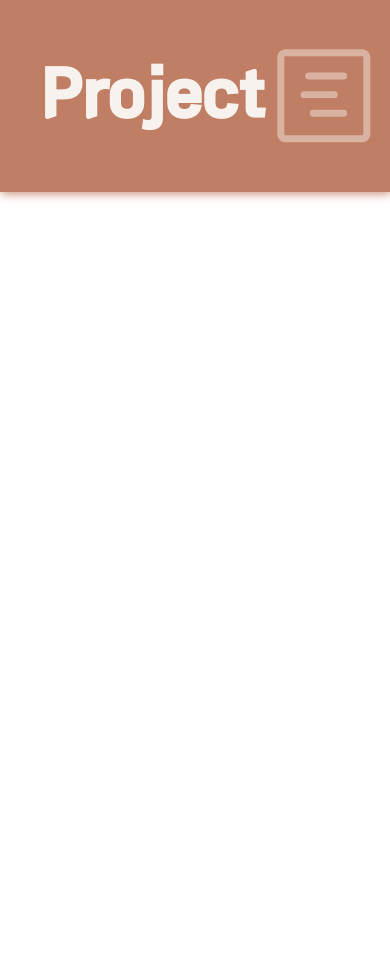
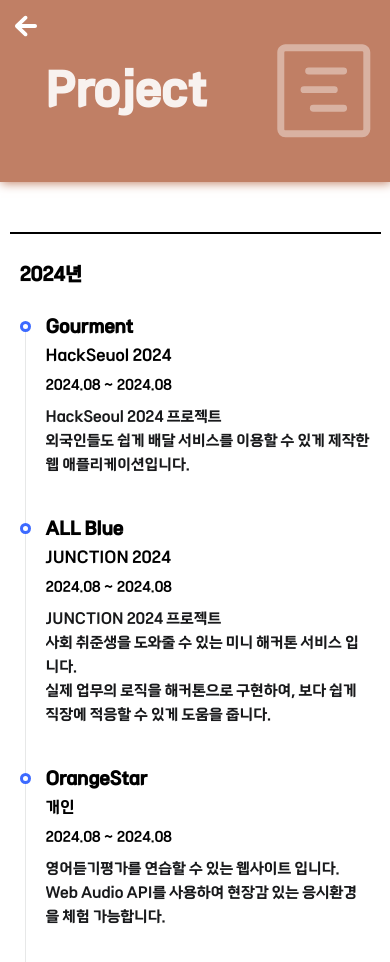
Before and after one commit to wolpis/portfolio, a React (Vite) app: page /project in a window 390 px wide. Shown: the top 962 px of the page. Before the commit the page ends 844 px from the top, so only its background shows below. Built offline with nearby package versions, Linux system fonts and the light colour scheme.

Commit message:
update(project) : 프로젝트 페이지 제작 완료

```diff
--- a/package.json
+++ b/package.json
@@ -11,6 +11,7 @@
   },
   "dependencies": {
     "axios": "^1.7.7",
+    "gsap": "^3.12.5",
     "react": "^18.3.1",
     "react-cookie": "^7.2.1",
     "react-device-detect": "^2.2.3",
--- a/src/pages/list/components.tsx
+++ b/src/pages/list/components.tsx
@@ -9,6 +9,7 @@ import { AiFillPicture } from "react-icons/ai";
 import { SiEducative } from "react-icons/si";
 import { FaAward } from "react-icons/fa6";
 import { FaAddressCard } from "react-icons/fa";
+import { useNavigate } from "react-router-dom";
 
 const ListData = [
     {
@@ -44,7 +45,9 @@ const ListData = [
     }
 ]
 
+
 export const ListComponent = () => {
+    const navi = useNavigate();
     return (
         <div className={styles.container}>
             <Swiper
@@ -65,7 +68,7 @@ export const ListComponent = () => {
             >
                 {
                     ListData.map((item, i) => (
-                        <SwiperSlide key={i} className={styles.swiperSlide} style={{ backgroundColor: item.color[0] }}>
+                        <SwiperSlide key={i} className={styles.swiperSlide} style={{ backgroundColor: item.color[0] }} onClick={() => navi(`/${item.title[0].toLocaleLowerCase()}`)}>
                             <div className={styles.inner}>
                                 <div style={{ position: "absolute" }}>
                                     <span className={styles.sub_text} style={{ backgroundColor: item.color[1] }}>{item.title[1]}</span>
@@ -84,11 +87,12 @@ export const ListComponent = () => {
 };
 
 export const MobileListComponent = () => {
+    const navi = useNavigate();
     return (
         <div style={{ display: "flex", flexDirection: "column", padding: "10px", alignItems: "" }}>
             {
                 ListData.map((item, i) => (
-                    <div key={i} style={{ backgroundColor: item.color[0], color: "white", padding: "10px", display: "flex", alignItems: "center", borderRadius: "0.5em", marginBottom: "10px" }}>
+                    <div onClick={() => navi(`/${item.title[0].toLocaleLowerCase()}`)} key={i} style={{ backgroundColor: item.color[0], color: "white", padding: "10px", display: "flex", alignItems: "center", borderRadius: "0.5em", marginBottom: "10px" }}>
                         <div style={{ marginRight: "auto" }}>
                             <span>{item.title[1]}</span>
                             <h1>{item.title[0]}</h1>
--- a/src/pages/project/components.tsx
+++ b/src/pages/project/components.tsx
@@ -1,15 +1,111 @@
+import { useState } from "react";
 import style from "./style.module.css"
 import { GoProjectRoadmap } from "react-icons/go";
+import { IoMdArrowRoundBack } from "react-icons/io";
+import { useNavigate } from "react-router-dom";
+
+// Dummy Data
+const DummyData = [
+    {
+        "year": 2024,
+        "activities": [
+            {
+                title: "HackSeuol 2024",
+                sub_text: "Gourment",
+                start_date: "2024.08",
+                end_date: "2024.08",
+                text: "HackSeoul 2024 프로젝트\n외국인들도 쉽게 배달 서비스를 이용할 수 있게 제작한 웹 애플리케이션입니다."
+            },
+            {
+                title: "JUNCTION 2024",
+                sub_text: "ALL Blue",
+                start_date: "2024.08",
+                end_date: "2024.08",
+                text: "JUNCTION 2024 프로젝트\n사회 취준생을 도와줄 수 있는 미니 해커톤 서비스 입니다.\n실제 업무의 로직을 해커톤으로 구현하여, 보다 쉽게 직장에 적응할 수 있게 도움을 줍니다."
+            },
+            {
+                title: "개인",
+                sub_text: "OrangeStar",
+                start_date: "2024.08",
+                end_date: "2024.08",
+                text: "영어듣기평가를 연습할 수 있는 웹사이트 입니다.\nWeb Audio API를 사용하여 현장감 있는 응시환경을 체험 가능합니다."
+            },
+        ]
+    }
+]
+
+type ActivitiesType = {
+    title: string,
+    sub_text: string,
+    start_date: string,
+    end_date: string,
+    text: string
+}
+type DummyDataType = {
+    year: number,
+    activities: ActivitiesType[]
+}
+// Dummy Data
 
 export const Banner = () => {
+    const navi = useNavigate();
     return (
-        <div className={style.banner}>
-            <div style={{ position: "absolute" }}>
-                <h1>Project</h1>
+        <div>
+            <div className={style.back} onClick={() => navi("/list")}>
+                <IoMdArrowRoundBack />
             </div>
-            <div className={style.icon} style={{ marginLeft: "auto" }}>
-                <GoProjectRoadmap />
+            <div className={style.banner}>
+                <div style={{ position: "absolute" }}>
+                    <h1>Project</h1>
+                    {/* <p>다양한 활동에서 제작한 프로젝트들 입니다.</p> */}
+                </div>
+                <div className={style.icon} style={{ marginLeft: "auto" }}>
+                    <GoProjectRoadmap />
+                </div>
             </div>
+
         </div>
     )
 }
+
+export const MainContainer = () => {
+    const year = [2022, 2023, 2024]
+    const [cursor, Setcursor] = useState(0);
+
+    return (
+        <div className={style.main_container}>
+            {
+                DummyData.map((item, i) => {
+                    return (
+                        <ListComponent data={item} />
+                    )
+                })
+            }
+        </div>
+    )
+}
+
+const ListComponent = ({ data }: { data: DummyDataType }) => {
+    return (
+        <div className={String(data.year)} style={{ marginTop: "20px", display: "flex", flexDirection: "column" }}>
+            <h3>{data.year}년</h3>
+            {
+                data.activities.map((item, i) => {
+                    return (
+                        <ol style={i === 0 ? { marginTop: "30px" } : {}}>
+                            <li>
+                                <div className={style.title}>{item.title}</div>
+                                <div className={style.sub_text}><span style={{ wordBreak: "break-word" }}>{item.sub_text}</span></div>
+                                <div className={style.date}>{item.start_date} ~ {item.end_date}</div>
+                                <div className={style.text_wrap}>
+                                    <p className={style.text}>{item.text.split("\n").map(line => { return (<>{line}<br /></>) })}</p>
+                                </div>
+                            </li>
+                        </ol>
+                    )
+                })
+            }
+        </div>
+    )
+
+}
--- a/src/pages/project/page.tsx
+++ b/src/pages/project/page.tsx
@@ -1,9 +1,20 @@
-import { Banner } from "./components";
+import { useLocation } from "react-router-dom";
+import { Banner, MainContainer } from "./components";
+import { useEffect } from "react";
+import gsap from "gsap";
 
 const ProjectPage = () => {
+    let local = useLocation();
+    useEffect(() => {
+        gsap.fromTo(".project", { opacity: 0, y: -200 }, { opacity: 1, y: 0 })
+    }, [local])
     return (
-        <div>
+        <div className="project">
             <Banner />
+            <div style={{ display: "flex", justifyContent: "center" }}>
+                <MainContainer />
+            </div>
+
         </div>
     )
 }
--- a/src/pages/project/style.module.css
+++ b/src/pages/project/style.module.css
@@ -1,3 +1,12 @@
+.back {
+    position: absolute;
+    font-size: 2em;
+    z-index: 9999;
+    padding: 10px;
+    color: white;
+    cursor: pointer;
+}
+
 .banner {
     background-color: #C07F65;
     position: relative;
@@ -7,14 +16,23 @@
     align-items: center;
     display: flex;
     box-shadow: 1px 1px 10px #C07F65;
+    z-index: 1;
 }
 
 .banner>div>h1 {
     white-space: pre-wrap;
     line-height: 1.3em;
-    font-size: calc(3em + 4vw);
-    padding-left: 30px;
+    font-size: calc(2em + 3.5vw);
+    padding-left: 35px;
     opacity: 0.9;
+}
+
+.banner>div>p {
+    white-space: pre-wrap;
+    line-height: 1.3em;
+    font-size: calc(0.9em + 1vw);
+    padding-left: 20px;
+    margin-top: 5px;
 }
 
 .banner>.icon {
@@ -22,6 +40,150 @@
     opacity: 0.4;
     display: flex;
     align-items: center;
-    margin-top: 30px;
-    margin-bottom: 30px;
+    margin-top: 25px;
+    margin-bottom: 25px;
 }
+
+.main_container {
+    display: flex;
+    flex-direction: column;
+    margin-top: 50px;
+    border-top: 2px solid black;
+    width: 90vw;
+    max-width: 900px;
+    padding: 10px;
+}
+
+
+.tag {
+    padding: 5px;
+    margin-left: 5px;
+    margin-right: 5px;
+    border-radius: 1.2em;
+    padding-left: 15px;
+    padding-right: 15px;
+
+    display: flex;
+    align-items: center;
+    justify-content: center;
+}
+
+.main_container>div>ol {
+    list-style: none;
+    word-wrap: break-word;
+
+}
+
+.main_container>div>ol>li {
+    display: grid;
+    grid-template-columns: 34% 66%;
+    padding-left: 40px;
+    position: relative;
+    padding-bottom: 40px;
+}
+
+.main_container>div>ol>li::before {
+    background-color: #fff;
+    border-radius: 100px;
+    box-shadow: inset 0 0 0 3px #3d6aff;
+    content: "";
+    height: 11px;
+    left: 10px;
+    position: absolute;
+    top: 6px;
+    width: 11px;
+    z-index: 5;
+}
+
+.main_container>div>ol>li::after {
+    border-left: 1px solid rgba(24, 25, 27, .1);
+    content: "";
+    height: 100%;
+    left: 15px;
+    position: absolute;
+    top: 16px;
+    z-index: 1;
+}
+
+.main_container>div>ol>li>.title {
+    font-size: 18px;
+    font-weight: 700;
+    grid-column: 1;
+    line-height: 1.4;
+    margin-bottom: 6px;
+}
+
+.main_container>div>ol>li>.sub_text {
+    font-size: 18px;
+    font-weight: 600;
+    grid-column: 2;
+    grid-row: 1;
+    line-height: 1.4;
+    margin-bottom: 6px;
+}
+
+.main_container>div>ol>li>.date {
+    font-size: 14px;
+    font-weight: 500;
+    grid-column: 1;
+    line-height: 1.6;
+    margin-bottom: 6px;
+}
+
+.main_container>div>ol>li>.text_wrap {
+    grid-column: 2;
+    overflow: hidden;
+}
+
+.main_container>div>ol>li>.text_wrap>.text {
+    color: #18191b;
+    font-size: 15px;
+    font-weight: 400;
+    line-height: 1.6;
+}
+
+@media (max-width: 768px) {
+    .main_container>div>ol {
+        padding-left: 0;
+    }
+
+    .main_container>div>ol>li {
+        grid-template-columns: 100%;
+        padding-left: 26px;
+    }
+
+    .main_container>div>ol>li::before {
+        left: 0
+    }
+
+    .main_container>div>ol>li::after {
+        left: 5px;
+    }
+
+    .main_container>div>ol>li>.title {
+        font-size: 16px;
+        font-weight: 500;
+        grid-row: 2;
+        margin-bottom: 8px;
+    }
+
+    .main_container>div>ol>li>.sub_text {
+        font-size: 18px;
+        font-weight: 700;
+        grid-row: 1;
+        grid-column: 1;
+        margin-bottom: 4px;
+    }
+
+    .main_container>div>ol>li>.date {
+        display: block;
+        grid-row: 3;
+        margin-bottom: 8px;
+        position: static;
+    }
+
+    .main_container>div>ol>li>.text_wrap {
+        grid-column: 1;
+        grid-row: 4;
+    }
+}
```
Also changed, not shown: 1 other file (tests, documents, lock files or other folders).
